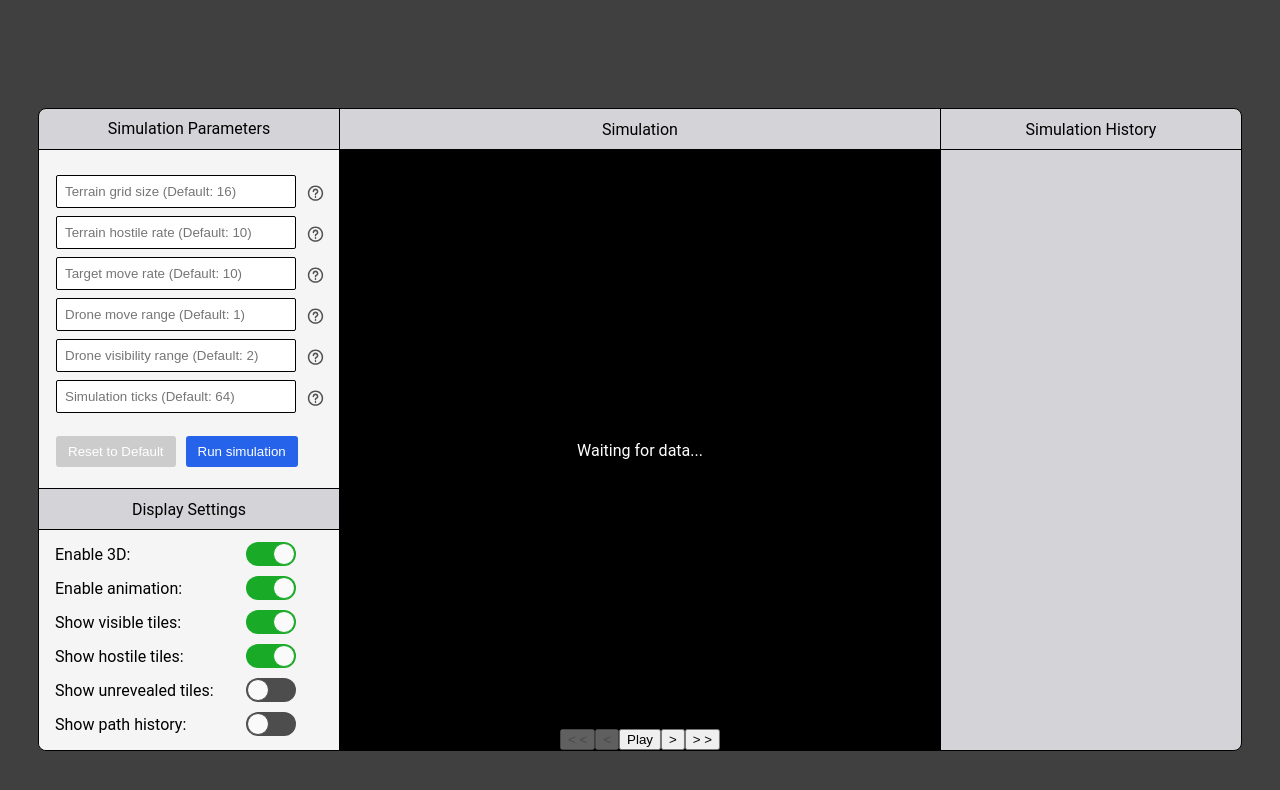
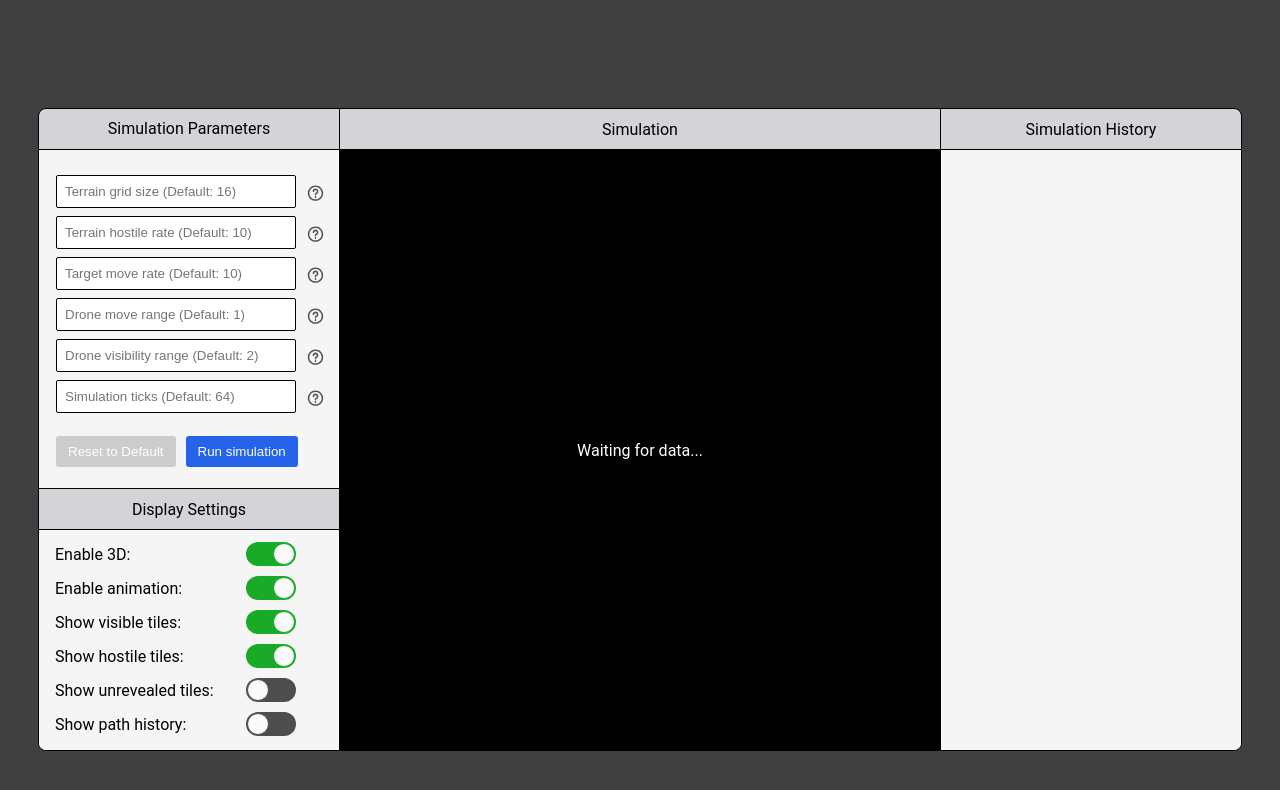
Before and after one commit to ZachFleck42/Drone-Mission-Simulator, a React (Create React App) app in the folder frontend/: page / in a window 1280 px wide. Shown: the top 790 px of the page. Built offline with nearby package versions, Linux system fonts and the light colour scheme; the HTML template or start-up script is replaced by a standard one.

Commit message:
Adds background color to SimHistory, makes frame control rendering conditional

```diff
--- a/frontend/src/App.css
+++ b/frontend/src/App.css
@@ -38,6 +38,12 @@ html {
 
 .sim-history {
 	width: 300px;
+}
+
+.sim-history-container {
+	height: 600px;
+	overflow: hidden;
+	background-color: #f5f5f5;
 }
 
 .sim-params-header,
--- a/frontend/src/App.tsx
+++ b/frontend/src/App.tsx
@@ -86,6 +86,9 @@ function App() {
 								)}
 							</>
 						)}
+						{activeData.length === 0 ? (
+							''
+						) : (
 							<FrameControls
 								maxFrames={activeData.length}
 								currentFrameIndex={currentFrameIndex}
@@ -93,6 +96,7 @@ function App() {
 								isPlaying={isPlaying}
 								setIsPlaying={setIsPlaying}
 							/>
+						)}
 					</div>
 				</div>
 				<div className="sim-history">
--- a/frontend/src/components/SimHistory.tsx
+++ b/frontend/src/components/SimHistory.tsx
@@ -8,5 +8,5 @@ export default function HistoryList({ simulations }: HistoryListProps) {
 	const sizes = simulations.map((sim: Simulation, index) => (
 		<p key={index}>{sim[0].environment.terrain.size}</p>
 	));
-	return <div>{sizes}</div>;
+	return <div className="sim-history-container">{sizes}</div>;
 }
```
Lines whose indentation alone changed are shown as unchanged.
